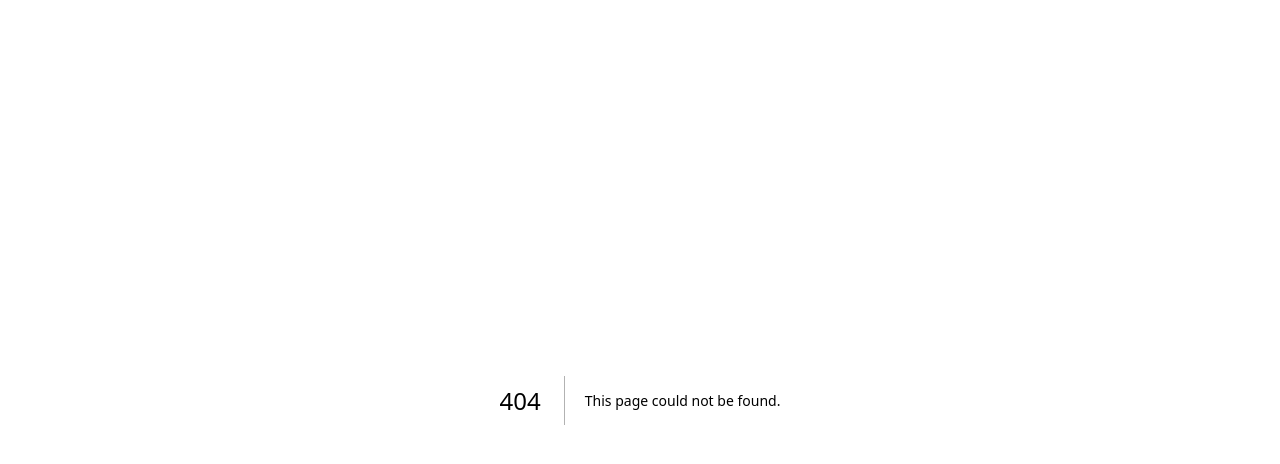
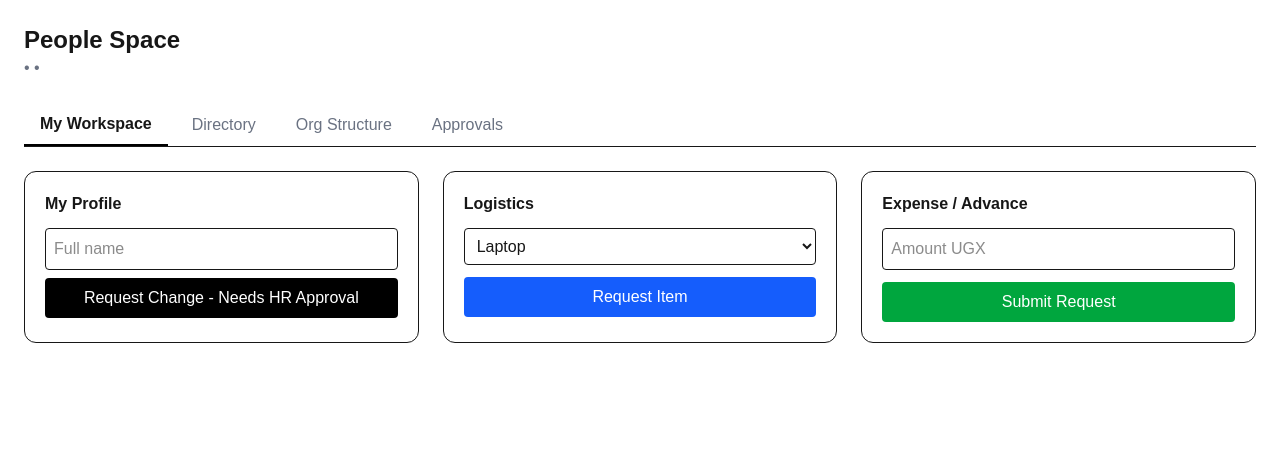
Before and after one commit to baigamats-sy/baigamats-hrms, a Next.js app: page /people-space in a window 1280 px wide. Before the commit this address had no page. Shown: the top 464 px of the page. Built offline with nearby package versions, Linux system fonts and the light colour scheme; no server answers.

Commit message:
Fix: Move PeopleSpace to people-space/page.tsx

```diff
--- /dev/null
+++ b/app/people-space/page.tsx
@@ -0,0 +1,69 @@
+"use client"
+import { useEffect, useState } from 'react';
+import { supabase } from '@/lib/supabase';
+
+export default function PeopleSpace() {
+  const [activeTab, setActiveTab] = useState('my-workspace');
+  const [me, setMe] = useState<any>(null);
+  const [loading, setLoading] = useState(true);
+
+  useEffect(() => { load(); }, []);
+
+  async function load() {
+    const { data: { user } } = await supabase.auth.getUser();
+    if (!user) { setLoading(false); return; }
+    const { data: employee } = await supabase.from('employees')
+      .select('*, org_units(name), roles(name, data_scope)')
+      .eq('auth_user_id', user.id).single();
+    setMe(employee);
+    setLoading(false);
+  }
+
+  async function createRequest(type: string) {
+    if (!me) return;
+    await supabase.from('requests').insert({
+      organisation_id: me.organisation_id,
+      requester_id: me.id,
+      module: 'people',
+      request_type: type,
+      data: { requested_at: new Date() },
+      status: 'pending'
+    });
+    alert(type + ' submitted for approval');
+  }
+
+  if (loading) return <div className="p-8">Loading People Space...</div>;
+
+  return (
+    <div className="p-6 max-w-7xl mx-auto">
+      <h1 className="text-2xl font-bold">People Space</h1>
+      <p className="text-gray-500 mb-6">{me?.full_name} • {me?.roles?.name} • {me?.org_units?.name}</p>
+
+      <div className="flex gap-2 mb-6 border-b">
+        {['my-workspace','directory','org-structure','approvals'].map(tab => (
+          <button key={tab} onClick={() => setActiveTab(tab)} className={`px-4 py-2 capitalize ${activeTab===tab ? 'border-b-2 border-black font-semibold' : 'text-gray-500'}`}>{tab.replace('-',' ')}</button>
+        ))}
+      </div>
+
+      {activeTab==='my-workspace' && (
+        <div className="grid grid-cols-1 md:grid-cols-3 gap-6">
+          <div className="bg-white p-5 rounded-xl border">
+            <h3 className="font-bold mb-3">My Profile</h3>
+            <input defaultValue={me?.full_name} className="w-full border p-2 rounded mb-2" placeholder="Full name" />
+            <button onClick={() => createRequest('profile_change')} className="w-full bg-black text-white p-2 rounded">Request Change - Needs HR Approval</button>
+          </div>
+          <div className="bg-white p-5 rounded-xl border">
+            <h3 className="font-bold mb-3">Logistics</h3>
+            <select className="w-full border p-2 rounded mb-3"><option>Laptop</option><option>Bag</option><option>ID Card</option></select>
+            <button onClick={() => createRequest('logistics')} className="w-full bg-blue-600 text-white p-2 rounded">Request Item</button>
+          </div>
+          <div className="bg-white p-5 rounded-xl border">
+            <h3 className="font-bold mb-3">Expense / Advance</h3>
+            <input type="number" placeholder="Amount UGX" className="w-full border p-2 rounded mb-3" />
+            <button onClick={() => createRequest('expense')} className="w-full bg-green-600 text-white p-2 rounded">Submit Request</button>
+          </div>
+        </div>
+      )}
+    </div>
+  );
+}
```
Also changed, not shown: app/PeopleSpace.tsx (deleted, +0 -8 lines).
